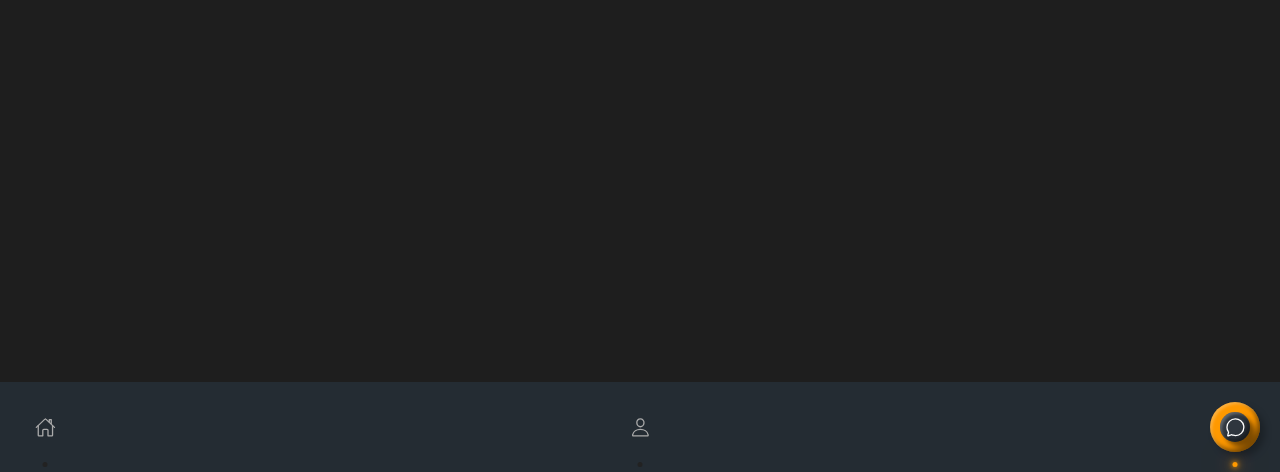
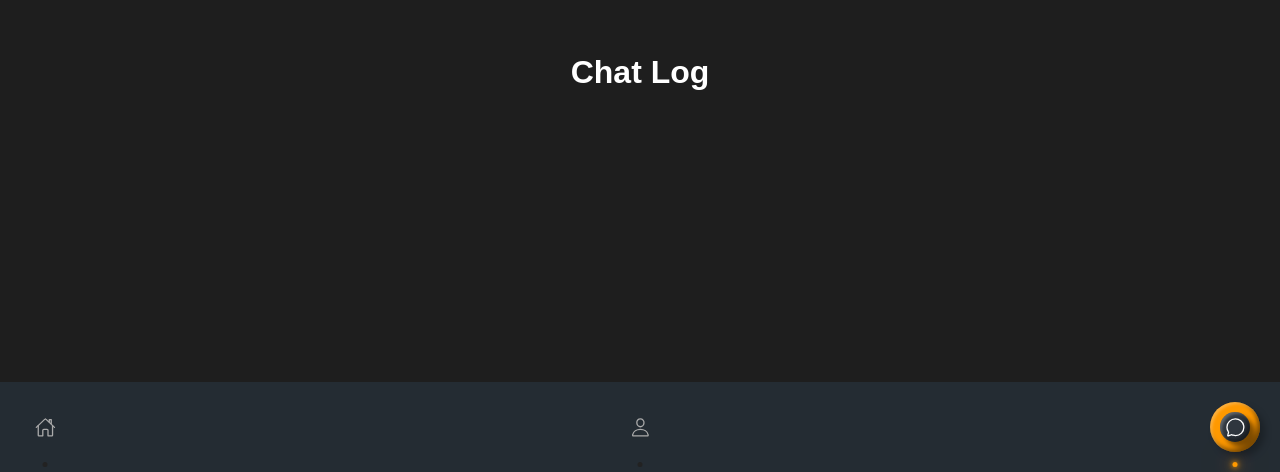
Before and after one commit to ionescuaandrei/DIMM-SOFT, a plain HTML site: page app/html/pages/chats.html in a window 1280 px wide. Shown: the part 328-800 px from the top of the page. Drawn offline with nearby package versions, Linux system fonts and the light colour scheme; a web font is replaced by a local one.

Commit message:
Added a Chat Log title in the messages section.

```diff
--- a/app/css/chat.css
+++ b/app/css/chat.css
@@ -7,6 +7,15 @@ body {
   background-color: #1e1e1e;
   color: #fff;
   min-height: 100vh;
+}
+
+#Title{
+  align-items: center;
+ text-align: center;
+ justify-content: center;
+ display: flex;
+ padding: 0;
+ margin: 0;
 }
 
 .container{
--- a/app/html/pages/chats.html
+++ b/app/html/pages/chats.html
@@ -15,6 +15,7 @@
 </head>
 <body>
     <div class="container">
+        <h1 id = "Title">Chat Log</h1>
         <ul id="chatList" class="chat-list"></ul>
     </div>
     <ul class="navigation">
```
